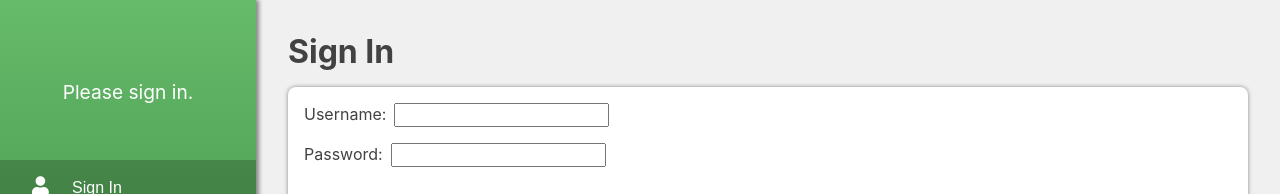
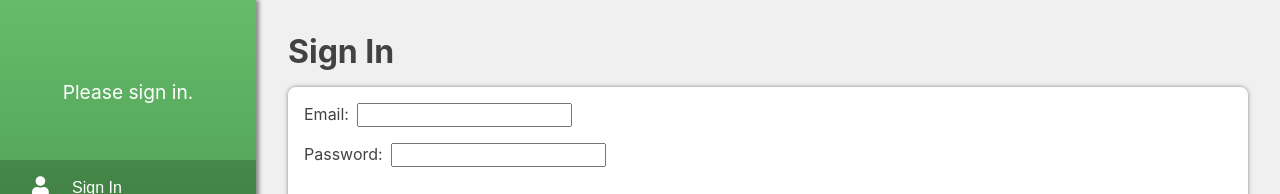
Before and after one commit to ALRobilliard/Split, a React (Create React App) app in the folder client/: page /signin in a window 1280 px wide. Shown: the top 194 px of the page. Built offline with nearby package versions, Linux system fonts and the light colour scheme; no server answers.

Commit message:
Convert username to email

```diff
--- a/client/src/components/App/App.tsx
+++ b/client/src/components/App/App.tsx
@@ -25,7 +25,7 @@ class App extends Component<IProps, IState> {
       id: sessionStorage.getItem('userId') as string,
       firstName: sessionStorage.getItem('userFirstName') as string,
       lastName: sessionStorage.getItem('userLastName') as string,
-      username: sessionStorage.getItem('userUserName') as string,
+      email: sessionStorage.getItem('userEmail') as string,
       token: sessionStorage.getItem('userToken') as string
     };
 
--- a/client/src/components/SignIn/SignIn.tsx
+++ b/client/src/components/SignIn/SignIn.tsx
@@ -10,7 +10,7 @@ interface IProps {
 }
 
 interface IState {
-  username: string,
+  email: string,
   password: string,
   redirect: boolean
 }
@@ -21,7 +21,7 @@ class SignIn extends Component<IProps, IState> {
   constructor(props: IProps) {
     super(props);
     this.state = {
-      username: '',
+      email: '',
       password: '',
       redirect: false
     };
@@ -29,7 +29,7 @@ class SignIn extends Component<IProps, IState> {
 
   authUser = () => {
     postData(`${baseUrl}/api/users/authenticate`, {
-      Username: this.state.username,
+      Email: this.state.email,
       Password: this.state.password
     }).then(res => {
       this.setSessionStorage(res);
@@ -37,7 +37,7 @@ class SignIn extends Component<IProps, IState> {
 
       const state = this.state;
       this.setState({
-        username: state.username,
+        email: state.email,
         password: state.password,
         redirect: true
       })
@@ -48,11 +48,11 @@ class SignIn extends Component<IProps, IState> {
     sessionStorage.setItem('userId', user.id);
     sessionStorage.setItem('userFirstName', user.firstName);
     sessionStorage.setItem('userLastName', user.lastName);
-    sessionStorage.setItem('userUsername', user.username);
+    sessionStorage.setItem('userEmail', user.email);
     sessionStorage.setItem('userToken', user.token);
   }
 
-  userOnChange = (e: React.ChangeEvent<HTMLInputElement>) => this.setState({ username: e.target.value });
+  userOnChange = (e: React.ChangeEvent<HTMLInputElement>) => this.setState({ email: e.target.value });
   passwordOnChange = (e: React.ChangeEvent<HTMLInputElement>) => this.setState({ password: e.target.value });
 
   render() {
@@ -69,8 +69,8 @@ class SignIn extends Component<IProps, IState> {
         </div>
         <div className="form">
           <div className="form-line">
-            <label htmlFor="username">Username:</label>
-            <input id="username" type="text" name="username" onChange={this.userOnChange} />
+            <label htmlFor="email">Email:</label>
+            <input id="email" type="text" name="email" onChange={this.userOnChange} />
           </div>
           <div className="form-line">
             <label htmlFor="password">Password:</label>
--- a/client/src/types/entityDtos.d.ts
+++ b/client/src/types/entityDtos.d.ts
@@ -55,7 +55,7 @@ interface TransactionPartyDto {
 
 interface UserDto {
   id: string,
-  username: string,
+  email: string,
   firstName: string,
   lastName: string,
   token: string
```
